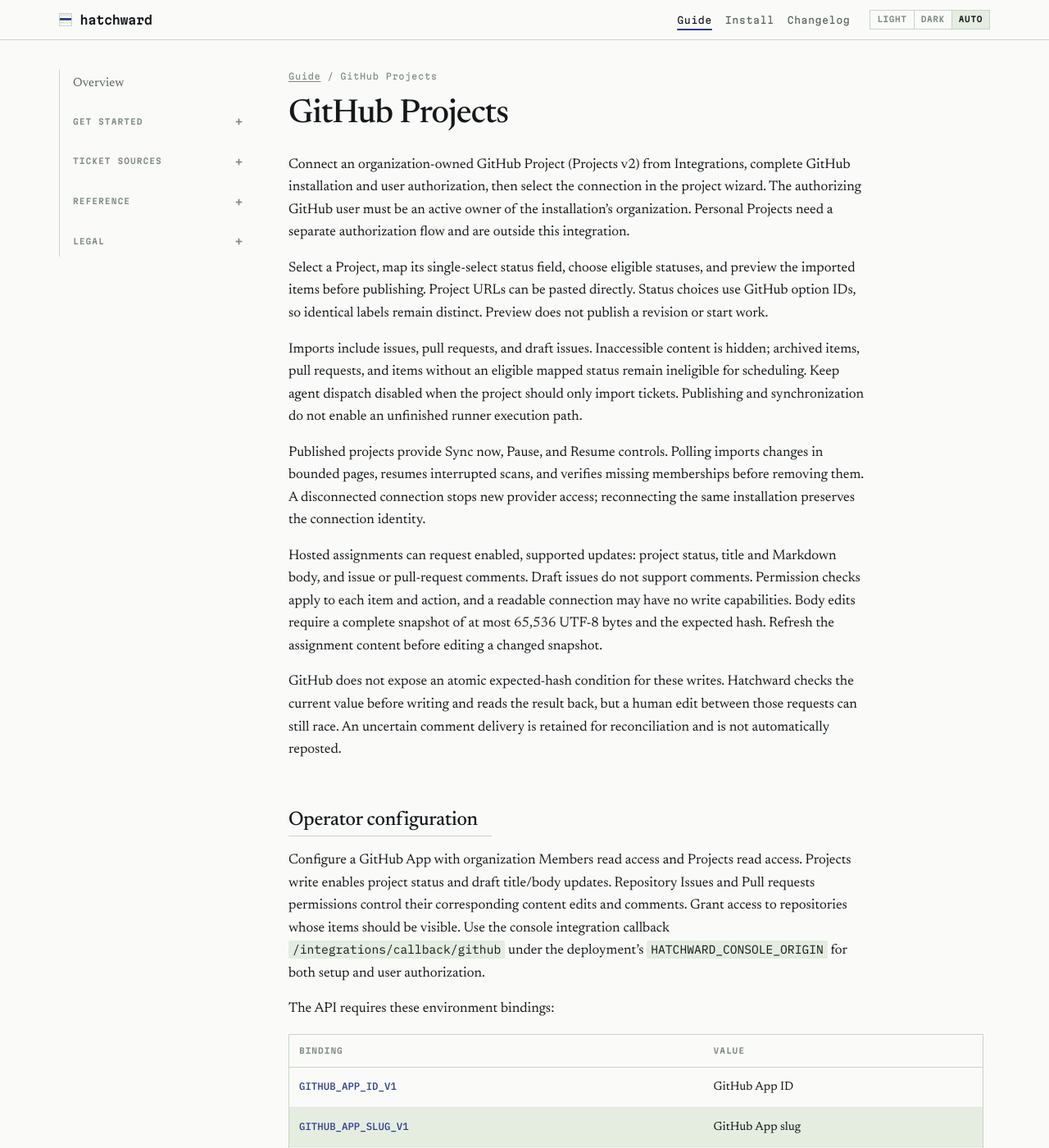
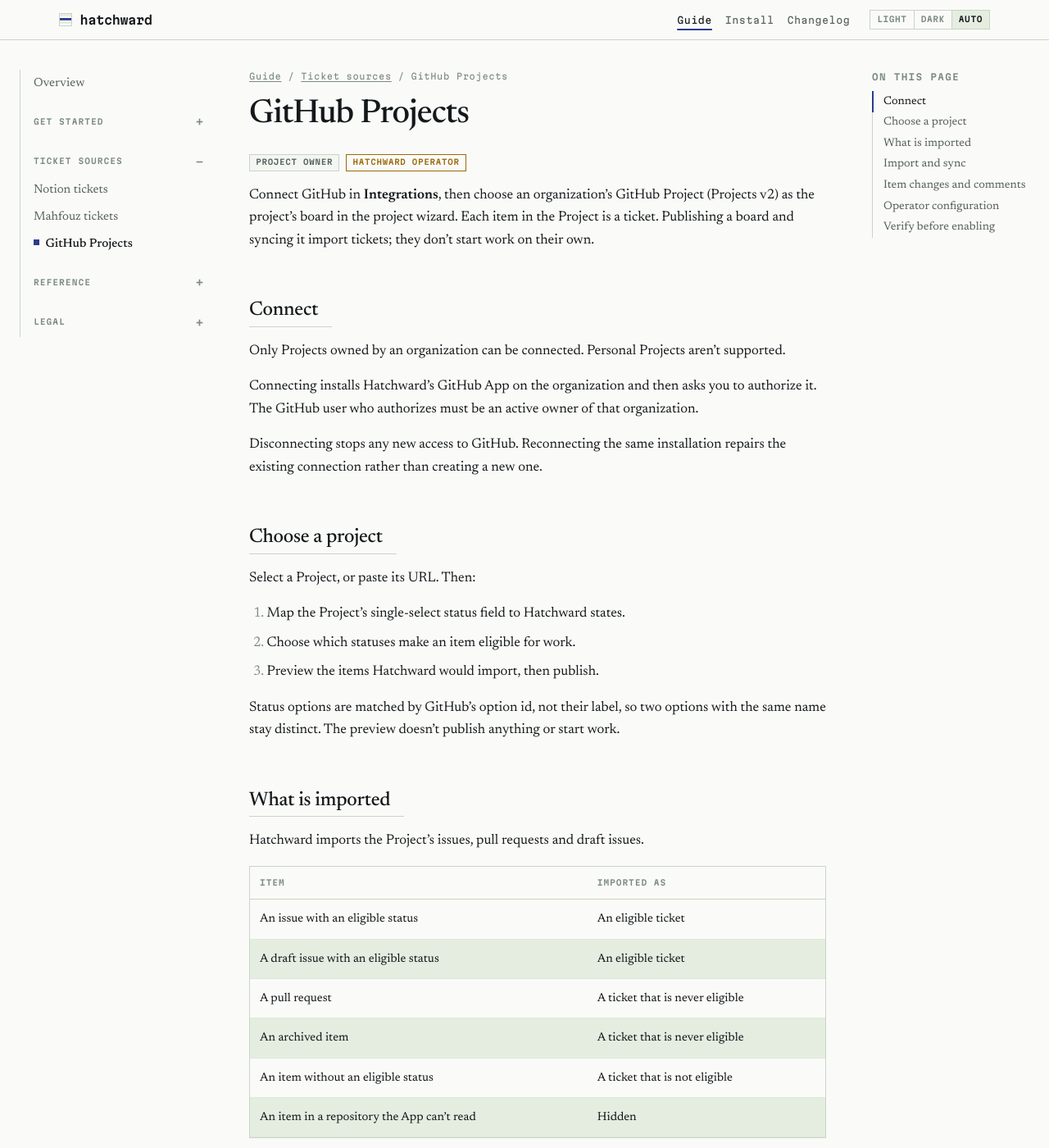
Before and after one commit to hatchward/docs, a Jekyll site: the page built from github-projects.md, in a window 1280 px wide and 1400 px high. Shown: the whole window at 82% size. Built offline with Jekyll 4.4.1, drawn with Linux system fonts in a browser that asks for light colours; our own code applies the rules of GitHub Pages for plain Markdown files; some of the changed text lies outside the part shown.

Commit message:
Rewrite the GitHub Projects page and list it in the guide
Restructure github-projects.md like the Notion and Mahfouz guides: Connect,
Choose a project, What is imported, Import and sync, Item changes and
comments, Operator configuration, Verify before enabling. Which items are
imported, and the GitHub App's permissions, are now tables.

Drop what describes Hatchward's own deployment rather than setting it up:
the D1 migration numbers and schema assertion, the Durable Object tables,
and the provider-operation queue. Those belong in hatchward/core.

List the page under Ticket sources, with the project-owner and operator
tags, and name it in the guide overview's Connect step.

Co-Authored-By: Claude Opus 5.5 <noreply@anthropic.com>

```diff
--- a/github-projects.md
+++ b/github-projects.md
@@ -1,75 +1,125 @@
 # GitHub Projects
 
-Connect an organization-owned GitHub Project (Projects v2) from Integrations,
-complete GitHub installation and user authorization, then select the connection
-in the project wizard. The authorizing GitHub user must be an active owner of
-the installation's organization. Personal Projects need a separate authorization
-flow and are outside this integration.
+Connect GitHub in **Integrations**, then choose an organization's GitHub Project
+(Projects v2) as the project's board in the project wizard. Each item in the Project is
+a ticket. Publishing a board and syncing it import tickets; they don't start work on
+their own.
 
-Select a Project, map its single-select status field, choose eligible statuses,
-and preview the imported items before publishing. Project URLs can be pasted
-directly. Status choices use GitHub option IDs, so identical labels remain
-distinct. Preview does not publish a revision or start work.
+## Connect
 
-Imports include issues, pull requests, and draft issues. Inaccessible content
-is hidden; archived items, pull requests, and items without an eligible mapped
-status remain ineligible for scheduling. Keep agent dispatch disabled when the
-project should only import tickets. Publishing and synchronization do not
-enable an unfinished runner execution path.
+Only Projects owned by an organization can be connected. Personal Projects aren't
+supported.
 
-Published projects provide Sync now, Pause, and Resume controls. Polling imports
-changes in bounded pages, resumes interrupted scans, and verifies missing
-memberships before removing them. A disconnected connection stops new provider
-access; reconnecting the same installation preserves the connection identity.
+Connecting installs Hatchward's GitHub App on the organization and then asks you to
+authorize it. The GitHub user who authorizes must be an active owner of that
+organization.
 
-Hosted assignments can request enabled, supported updates: project status,
-title and Markdown body, and issue or pull-request comments. Draft issues do
-not support comments. Permission checks apply to each item and action, and a
-readable connection may have no write capabilities. Body edits require a
-complete snapshot of at most 65,536 UTF-8 bytes and the expected hash. Refresh
-the assignment content before editing a changed snapshot.
+Disconnecting stops any new access to GitHub. Reconnecting the same
+installation repairs the existing connection rather than creating a new one.
 
-GitHub does not expose an atomic expected-hash condition for these writes.
-Hatchward checks the current value before writing and reads the result back,
-but a human edit between those requests can still race. An uncertain comment
-delivery is retained for reconciliation and is not automatically reposted.
+## Choose a project
+
+Select a Project, or paste its URL. Then:
+
+1. Map the Project's single-select status field to Hatchward states.
+2. Choose which statuses make an item eligible for work.
+3. Preview the items Hatchward would import, then publish.
+
+Status options are matched by GitHub's option id, not their label, so two options with
+the same name stay distinct. The preview doesn't publish anything or start work.
+
+## What is imported
+
+Hatchward imports the Project's issues, pull requests and draft issues.
+
+| Item | Imported as |
+| --- | --- |
+| An issue with an eligible status | An eligible ticket |
+| A draft issue with an eligible status | An eligible ticket |
+| A pull request | A ticket that is never eligible |
+| An archived item | A ticket that is never eligible |
+| An item without an eligible status | A ticket that is not eligible |
+| An item in a repository the App can't read | Hidden |
+
+## Import and sync
+
+A published project has **Sync now**, **Pause** and **Resume**. Hatchward polls the
+Project for changes; it doesn't need webhooks. Each import reads a bounded number of
+items at a time and picks up where an interrupted one stopped. An item that seems to be
+missing is checked again before its ticket is removed.
+
+To collect tickets without assigning any work, keep agent dispatch disabled for the
+project.
+
+## Item changes and comments
+
+An assignment can ask Hatchward to:
+
+- change the item's status in the Project
+- change its title or Markdown body
+- comment on an issue or pull request
+
+Draft issues can't take comments. Each change is checked against the permissions the
+connection has for that item, and a connection can be able to read a Project without
+being able to change anything in it.
+
+A body change sends the whole new body, at most 65,536 bytes of UTF-8, together with a
+hash of the body the assignment started from. If the body has changed since, refresh
+the assignment's content before editing it again.
+
+GitHub has no way to make a write conditional on the current value. Hatchward reads the
+current value, writes, then reads the result back, but a person editing the item
+between those steps can still collide with the change. If Hatchward can't tell whether a
+comment was posted, it keeps the comment to reconcile later and doesn't post it again
+by itself.
 
 ## Operator configuration
 
-Configure a GitHub App with organization Members read access and Projects read
-access. Projects write enables project status and draft title/body updates.
-Repository Issues and Pull requests permissions control their corresponding
-content edits and comments. Grant access to repositories whose items should be
-visible. Use the console integration callback `/integrations/callback/github`
-under the deployment's `HATCHWARD_CONSOLE_ORIGIN` for both setup and user authorization.
+Register a GitHub App for Hatchward with these permissions:
 
-The API requires these environment bindings:
+| Permission | Access | What it allows |
+| --- | --- | --- |
+| Organization: Members | Read | Checking that the authorizing user owns the organization |
+| Organization: Projects | Read | Reading Projects and their items |
+| Organization: Projects | Write | Status changes, and title and body changes to draft issues |
+| Repository: Issues | Read; write for changes | Title, body and comment changes on issues |
+| Repository: Pull requests | Read; write for changes | Title, body and comment changes on pull requests |
+
+Give the App access to every repository whose items should be visible. Use
+`/integrations/callback/github` on the console's origin (`HATCHWARD_CONSOLE_ORIGIN`) as
+the callback for both installation and user authorization.
+
+The API needs these bindings:
 
 | Binding | Value |
 | --- | --- |
-| `GITHUB_APP_ID_V1` | GitHub App ID |
-| `GITHUB_APP_SLUG_V1` | GitHub App slug |
-| `GITHUB_APP_CLIENT_ID_V1` | GitHub App OAuth client ID |
-| `GITHUB_APP_CLIENT_SECRET_V1` | GitHub App OAuth client secret |
-| `GITHUB_APP_PRIVATE_KEY_V1` | PEM signing key |
-| `HATCHWARD_INTEGRATION_CREDENTIAL_KEY_CURRENT_VERSION` | Active custody-key version, initially `1` |
-| `HATCHWARD_INTEGRATION_CREDENTIAL_KEY_V1` | Base64url-encoded 32-byte custody key |
+| `GITHUB_APP_ID_V1` | The GitHub App's id |
+| `GITHUB_APP_SLUG_V1` | The GitHub App's slug |
+| `GITHUB_APP_CLIENT_ID_V1` | The App's OAuth client id |
+| `GITHUB_APP_CLIENT_SECRET_V1` | The App's OAuth client secret |
+| `GITHUB_APP_PRIVATE_KEY_V1` | The App's PEM signing key |
+| `HATCHWARD_INTEGRATION_CREDENTIAL_KEY_CURRENT_VERSION` | The active credential key version, `1` to start |
+| `HATCHWARD_INTEGRATION_CREDENTIAL_KEY_V1` | A 32-byte key, base64url-encoded |
 
-Real secrets belong in environment-scoped Bitwarden Secrets Manager entries,
-then Worker secret bindings. Do not put values in repository files, command-line
-arguments, browser configuration, or individual GitHub Actions secrets. Missing
-configuration keeps connection endpoints unavailable. Existing GitHub sign-in
-credentials are a separate integration and do not substitute for App credentials.
+Until they are set, GitHub Projects can't be connected. Store the values in Bitwarden
+Secrets Manager and provision Worker secrets through the approved deployment process.
+Never put them in repository files, command-line arguments, browser configuration or
+GitHub Actions secrets of their own.
 
-Apply D1 migrations `0012` (board runtime), `0013` (temporary-token cleanup),
-and `0014` (shared scan budget), then run the schema assertion before
-deploying the API. Existing scheduler Durable Objects install their additive
-tables on initialization. The provider-operation queue also carries credential-free
-sync pointers; the existing scheduled handler repairs interrupted source changes
-and enqueues due imports. Webhooks are not required for this polling integration.
+Signing in to Hatchward with GitHub is a separate integration: its credentials can't
+stand in for the App's.
 
-Before production enablement, exercise an organization installation, owner
-verification, private-repository item visibility, an import, each enabled update,
-permission loss, and reconnect against a dedicated test Project. Local HTTP
-fixtures verify the integration code but do not verify the registered App or
-live GitHub permissions.
+## Verify before enabling
+
+Before turning GitHub Projects on for everyone, connect a dedicated test Project and
+check each of these:
+
+- installing the App on an organization
+- the organization-owner check
+- an item from a private repository
+- an import
+- each change an assignment can make
+- removing the App's access, then reconnecting
+
+Local test fixtures check Hatchward's code, not the registered App or GitHub's live
+permissions.
--- a/guide.html
+++ b/guide.html
@@ -30,7 +30,7 @@ title: Guide
   <li class="step">
     <span class="lab">Connect</span>
     <a class="step__t" href="#ticket-sources">Choose a ticket source</a>
-    <span class="step__b">Notion or Mahfouz, connected from Integrations.</span>
+    <span class="step__b">Notion, Mahfouz or GitHub Projects, connected from Integrations.</span>
   </li>
 </ol>
 
```
Also changed, not shown: _data/nav.yml (+6 -2 lines).
